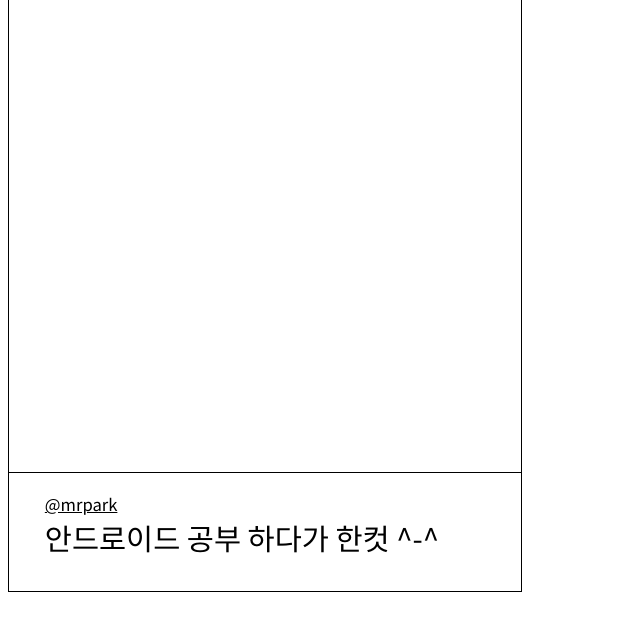
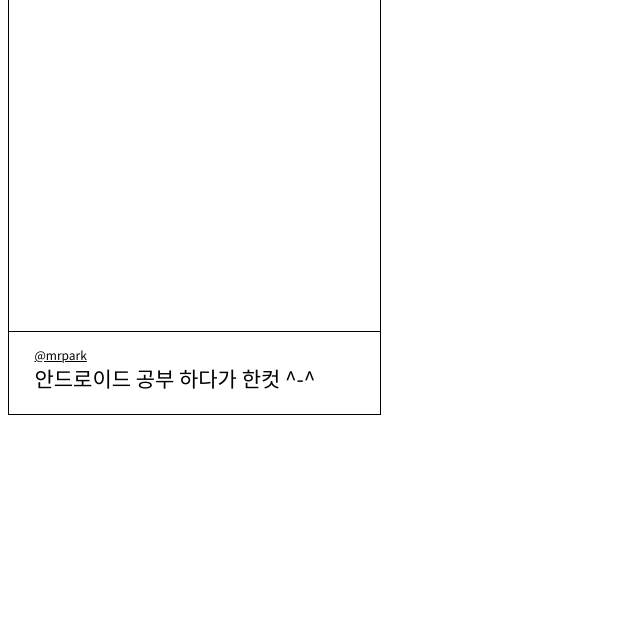
Before and after one commit to ally802/test, a plain HTML site: page rorkxek/index.html in a window 1280 px wide. Shown: the part 49-680 px from the top of the page, without its empty margins (0-640 px from the left). Drawn offline with Linux system fonts and the light colour scheme.

Commit message:
vw test2

```diff
--- a/rorkxek/style.css
+++ b/rorkxek/style.css
@@ -1,5 +1,5 @@
-.post-card-container{width:40vw;border:1px solid #000}
-.post-thumb-container{height:40vw}
-.post-content-container{height:6.2vw;padding:1.5vw 2.8vw;border-top:1px solid #000;font-family:'Noto Sans KR',sans-serif}
-.user-id-area p{margin:0;font-size:1.3vw;text-decoration:underline}
-.post-title-area p{margin:0;font-size:2.3vw}
+.post-card-container{width:29vw;border:1px solid #000}
+.post-thumb-container{height:29vw}
+.post-content-container{height:4.3vw;padding:1.05vw 1.99vw;border-top:1px solid #000;font-family:'Noto Sans KR',sans-serif}
+.user-id-area p{margin:0;font-size:0.94vw;text-decoration:underline}
+.post-title-area p{margin:0;font-size:1.64vw}
```
